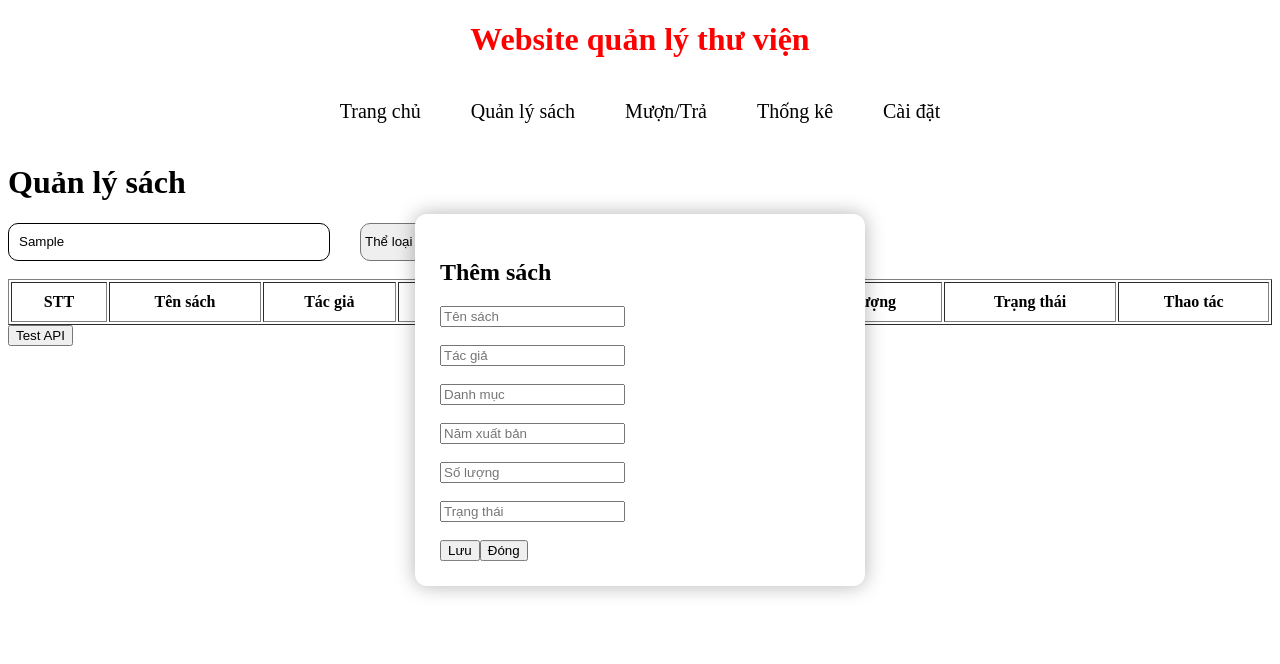
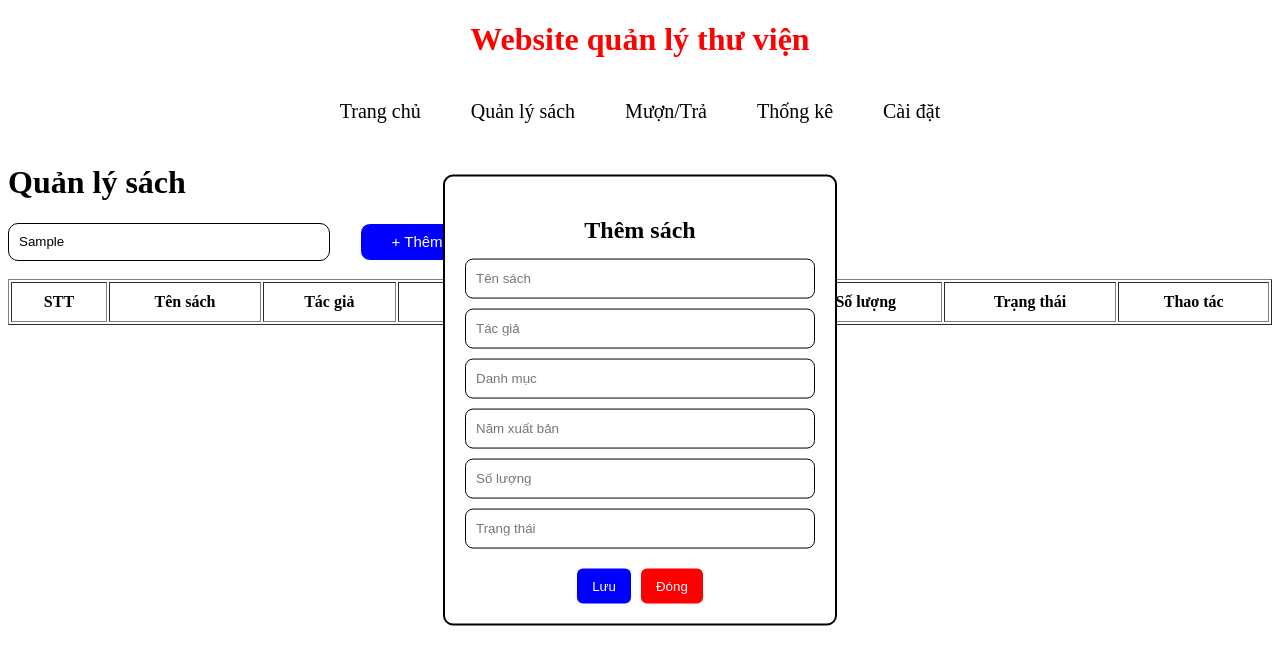
Before and after one commit to Dn5299/LibraryManagement, an Angular app: page /books in a window 1280 px wide. Both pictures are taken after typing "Sample" into the empty fields and a click on the button "+ Thêm sách". Shown: the top 664 px of the page. Built offline with nearby package versions, Linux system fonts and the light colour scheme.

Commit message:
first commit

```diff
--- a/src/app/app.routes.ts
+++ b/src/app/app.routes.ts
@@ -4,7 +4,6 @@ import { Books} from './books/books';
 import { Borrow } from './borrow/borrow';
 import { Statistical } from './statistical/statistical';
 import { Setting } from './setting/setting';
-import { AddBook } from './books/add-book/add-book';
 
 export const routes: Routes = [
     {
@@ -31,8 +30,4 @@ export const routes: Routes = [
         path: 'setting',
         component: Setting
     },
-    {
-        path: 'add-book',
-        component: AddBook
-    }
 ];
--- a/src/app/books/add-book/add-book.css
+++ /dev/null
@@ -1,19 +0,0 @@
-.popup {
-
-    position: fixed;
-
-    top: 50%;
-    left: 50%;
-
-    transform: translate(-50%, -50%);
-
-    width: 400px;
-
-    background: red;
-
-    padding: 20px;
-
-    border-radius: 10px;
-
-    box-shadow: 0 0 20px rgba(0,0,0,0.3);
-}
--- a/src/app/books/add-book/add-book.html
+++ /dev/null
@@ -1,17 +0,0 @@
-<div class="overlay">
-<div class="popup">
-
-  <h2>Thêm sách</h2>
-
-  <input type="text" placeholder="Tên sách">
-
-  <br><br>
-
-  <input type="text" placeholder="Tác giả">
-
-  <br><br>
-
-  <button>Lưu</button>
-
-</div>
-</div>
--- a/src/app/books/books.css
+++ b/src/app/books/books.css
@@ -19,17 +19,6 @@
     display: flex;
     gap: 30px;
 }
-
-.category{
-    width: 100px;
-    border-radius: 10px;
-}
-
-.status{
-    width: 100px;
-    border-radius: 10px;
-}
-
 .table{
     width: 100%;
 }
@@ -42,23 +31,100 @@
     padding: 10px;
     text-align: center;
 }
-.popup {
+.popup{
 
     position: fixed;
 
     top: 50%;
+
     left: 50%;
 
     transform: translate(-50%, -50%);
 
-    width: 400px;
+    width: 350px;
 
     background: white;
 
-    padding: 25px;
+    border: 2px solid black;
 
-    border-radius: 12px;
+    border-radius: 10px;
 
-    box-shadow: 0 0 20px rgba(0,0,0,0.3);
+    padding: 20px;
 
 }
+
+
+
+.popup h2{
+
+    text-align: center;
+
+    margin-bottom: 15px;
+
+}
+
+
+
+.popup input{
+
+    width: 100%;
+
+    height: 40px;
+
+    margin-bottom: 10px;
+
+    border: 1px solid black;
+
+    border-radius: 8px;
+
+    padding-left: 10px;
+
+    box-sizing: border-box;
+
+}
+
+
+
+.buttonAddBook{
+
+    display: flex;
+
+    justify-content: center;
+
+    gap: 10px;
+
+    margin-top: 10px;
+
+}
+
+
+
+.buttonAddBook button{
+
+    border: none;
+
+    padding: 10px 15px;
+
+    border-radius: 6px;
+
+    color: white;
+
+    cursor: pointer;
+
+}
+
+
+
+.buttonAddBook button:first-child{
+
+    background: blue;
+
+}
+
+
+
+.buttonAddBook button:last-child{
+
+    background: red;
+
+}
--- a/src/app/books/books.html
+++ b/src/app/books/books.html
@@ -1,30 +1,29 @@
 <h1>Quản lý sách</h1>
-<div class = "search-section">
-    <input class = "search" type="text" placeholder = "Tìm kiếm sách theo tiêu đề, tác giả...." >
-        <select class = "category">
-        <option>Thể loại</option>
-        <option>Tất cả</option>
-        <option>Tiểu thuyết</option>
-        <option>Khoa học</option>
-        <option>Truyện</option>
-        </select>
 
-        <select class = "status">
-        <option>Trạng thái</option>
-        <option>Tất cả</option>
-        <option>Còn sách</option>
-        <option>Hết sách</option>
-        </select>
+<div class="search-section">
+
+    <input
+        class="search"
+        type="text"
+        placeholder="Tìm kiếm sách..."
+        [(ngModel)]="searchText"
+    >
 
     <button
-        class = "add-book"
-        (click) = "showAddForm = true">
+        class="add-book"
+        (click)="openAddForm()"
+    >
         + Thêm sách
     </button>
+
 </div>
+
 <br>
-<table class="table" border = "1">
+
+<table class="table" border="1">
+
     <thead>
+
         <tr>
             <th>STT</th>
             <th>Tên sách</th>
@@ -35,9 +34,13 @@
             <th>Trạng thái</th>
             <th>Thao tác</th>
         </tr>
+
     </thead>
+
     <tbody>
-        <tr *ngFor = "let book of books">
+
+        <tr *ngFor="let book of getFilteredBooks()">
+
             <td>{{book.stt}}</td>
             <td>{{book.title}}</td>
             <td>{{book.author}}</td>
@@ -47,18 +50,37 @@
             <td>{{book.status}}</td>
 
             <td>
-                <button (click) = "editBook(book)">Sửa</button>
-                <button (click) = "deleteBook(book)">Xóa</button>
+
+                <button (click)="editBook(book)">
+                    Sửa
+                </button>
+
+                <button (click)="deleteBook(book)">
+                    Xóa
+                </button>
+
             </td>
+
         </tr>
+
     </tbody>
+
 </table>
+
+
+
 <div
     class="popup"
     *ngIf="showAddForm"
 >
 
-  <h2>Thêm sách</h2>
+    <h2>
+
+        {{ selectedBook ? 'Sửa sách' : 'Thêm sách' }}
+
+    </h2>
+
+
 
     <input
         type="text"
@@ -66,61 +88,52 @@
         [(ngModel)]="newTitle"
     >
 
-  <br><br>
-
     <input
         type="text"
         placeholder="Tác giả"
         [(ngModel)]="newAuthor"
     >
 
-  <br><br>
     <input
         type="text"
         placeholder="Danh mục"
         [(ngModel)]="newCategory"
     >
 
-  <br><br>
     <input
         type="text"
         placeholder="Năm xuất bản"
         [(ngModel)]="newYear"
     >
 
-  <br><br>
     <input
         type="text"
         placeholder="Số lượng"
         [(ngModel)]="newQuantity"
     >
 
-  <br><br>
     <input
         type="text"
         placeholder="Trạng thái"
         [(ngModel)]="newStatus"
     >
 
-  <br><br>
+
 
     <div class="buttonAddBook">
 
-    <button (click)="addBook()">
+        <button (click)="saveBook()">
+
             Lưu
+
         </button>
 
-    <button
-      (click)="showAddForm = false"
-    >
+        <button (click)="showAddForm = false">
+
             Đóng
+
         </button>
 
     </div>
 
 </div>
-<button (click)="getPosts()">
-
-  Test API
-
-</button>
--- a/src/app/books/books.ts
+++ b/src/app/books/books.ts
@@ -1,86 +1,171 @@
 import { Component } from '@angular/core';
 import { CommonModule } from '@angular/common';
 import { FormsModule } from '@angular/forms';
-import { HttpClient } from '@angular/common/http';
 
 @Component({
   selector: 'app-books',
   imports: [CommonModule, FormsModule],
   templateUrl: './books.html',
   styleUrls: ['./books.css']
+})
 
-})
 export class Books {
-  constructor(private http: HttpClient) {}
+
   showAddForm = false;
+
+  searchText = '';
+
+  selectedBook: any = null;
+
+  books: any[] = [];
+
   newTitle = '';
   newAuthor = '';
   newCategory = '';
   newYear = '';
   newQuantity = '';
   newStatus = '';
-  books: any[] = [];
-  editBook(book: any){
-    console.log("Sửa sách", book)
+
+
+
+  ngOnInit() {
+
+    const data = localStorage.getItem('books');
+
+    if (data) {
+
+      this.books = JSON.parse(data);
+
+    }
+
   }
-  deleteBook(book: any){
-    console.log("Xóa sách", book)
+
+
+
+  saveToLocalStorage() {
+
+    localStorage.setItem(
+      'books',
+      JSON.stringify(this.books)
+    );
+
   }
-addBook() {
 
-  console.log(this.books);
 
-  this.books.push({
 
-    stt: this.books.length + 1,
+  resetForm() {
 
-    title: this.newTitle,
+    this.newTitle = '';
+    this.newAuthor = '';
+    this.newCategory = '';
+    this.newYear = '';
+    this.newQuantity = '';
+    this.newStatus = '';
 
-    author: this.newAuthor,
+  }
 
-    category: this.newCategory,
 
-    year: this.newYear,
 
-    quantity: this.newQuantity,
+  openAddForm() {
 
-    status: this.newStatus
+    this.showAddForm = true;
 
-  });
-  localStorage.setItem(
-  'books',
-  JSON.stringify(this.books)
-);
+    this.selectedBook = null;
 
-  console.log(this.books);
-  this.showAddForm = false;
-}
-getPosts() {
+    this.resetForm();
 
-  this.http
-    .get('https://jsonplaceholder.typicode.com/posts')
+  }
 
-    .subscribe((data: any) => {
 
-      this.books = data.map((item: any, index: number) => ({
 
-        stt: index + 1,
+  editBook(book: any) {
 
-        title: item.title,
+    this.showAddForm = true;
 
-        author: item.body,
+    this.selectedBook = book;
 
-        category: "API",
+    this.newTitle = book.title;
+    this.newAuthor = book.author;
+    this.newCategory = book.category;
+    this.newYear = book.year;
+    this.newQuantity = book.quantity;
+    this.newStatus = book.status;
 
-        year: 2024,
+  }
 
-        quantity: 1,
 
-        status: "Có sẵn"
 
-      }));
+  saveBook() {
 
-    });
+    if (this.selectedBook) {
+
+      this.selectedBook.title = this.newTitle;
+      this.selectedBook.author = this.newAuthor;
+      this.selectedBook.category = this.newCategory;
+      this.selectedBook.year = this.newYear;
+      this.selectedBook.quantity = this.newQuantity;
+      this.selectedBook.status = this.newStatus;
+
+    }
+
+    else {
+
+      const book = {
+
+        stt: this.books.length + 1,
+
+        title: this.newTitle,
+
+        author: this.newAuthor,
+
+        category: this.newCategory,
+
+        year: this.newYear,
+
+        quantity: this.newQuantity,
+
+        status: this.newStatus
+
+      };
+
+      this.books.push(book);
+
+    }
+
+    this.saveToLocalStorage();
+
+    this.resetForm();
+
+    this.showAddForm = false;
+
+    this.selectedBook = null;
+
+  }
+
+
+
+  deleteBook(book: any) {
+
+    this.books = this.books.filter(
+      b => b !== book
+    );
+
+    this.saveToLocalStorage();
+
+  }
+
+
+
+  getFilteredBooks() {
+
+    return this.books.filter(book =>
+
+      book.title
+        ?.toLowerCase()
+        .includes(this.searchText.toLowerCase())
+
+    );
+
+  }
 
 }
-}
--- a/src/app/home/home.html
+++ b/src/app/home/home.html
@@ -1 +1 @@
-<h1>Trang chủ</h1>
+<h1>Hệ thống quản lý thư viện</h1>
```
Also changed, not shown: src/app/books/add-book/add-book.ts (deleted, +0 -9 lines), 1 other file (tests, documents, lock files or other folders). Lines whose indentation alone changed are shown as unchanged.
